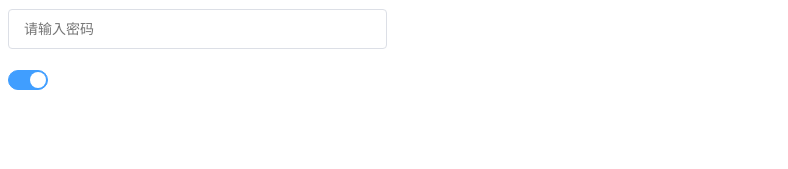
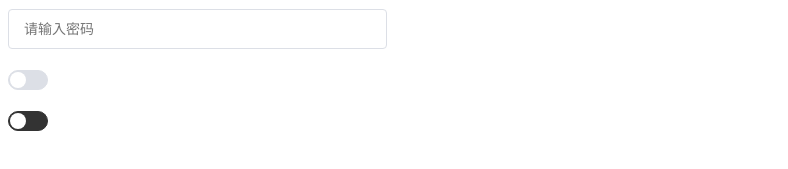
Before and after one commit to swaggylc/lc-ui, a Vue app: page / in a window 1280 px wide. Shown: the part 617-786 px from the top of the page, without its empty margins (0-788 px from the left). Built offline with nearby package versions, Linux system fonts and the light colour scheme; a web font is replaced by a local one.

Commit message:
完成自定义颜色

```diff
--- a/src/App.vue
+++ b/src/App.vue
@@ -99,7 +99,17 @@
   </div>
   <div class="row">
     <div class="col">
-      <lc-switch v-model="switchActive" :name="switchName"></lc-switch>
+      <lc-switch v-model="switchActive1" :name="switchName"></lc-switch>
+    </div>
+  </div>
+  <div class="row">
+    <div class="col">
+      <lc-switch
+        v-model="switchActive2"
+        :name="switchName"
+        activeColor="red"
+        inactiveColor="#333"
+      ></lc-switch>
     </div>
   </div>
 </template>
@@ -114,8 +124,9 @@ import { ref } from "vue";
 let visible = ref(false);
 let userName = ref("zs");
 let passWord = ref("");
-let switchName=ref('swaggy')
-let switchActive=ref('false')
+let switchName = ref("swaggy");
+let switchActive1 = ref(false);
+let switchActive2 = ref(false);
 const fn = () => {
   console.log("123");
 };
--- a/src/components/switch/LcSwitch.vue
+++ b/src/components/switch/LcSwitch.vue
@@ -4,7 +4,7 @@
     :class="{ 'is-checked': modelValue }"
     @click="changeActive"
   >
-    <span class="lc-switch_core">
+    <span class="lc-switch_core" ref="core">
       <span class="lc-switch_button"></span>
     </span>
   </div>
@@ -12,7 +12,14 @@
 
 <script setup>
 name: "LcSwitch";
-import { ref, defineProps, defineEmits, computed } from "vue";
+import {
+  ref,
+  defineProps,
+  defineEmits,
+  computed,
+  onMounted,
+  nextTick,
+} from "vue";
 const props = defineProps({
   name: {
     type: String,
@@ -22,13 +29,43 @@ const props = defineProps({
     type: Boolean,
     default: false,
   },
+  activeColor: {
+    type: String,
+    default: "#1ec63b",
+  },
+  inactiveColor: {
+    type: String,
+    default: "#dd001b",
+  },
 });
+
+let core = ref(null);
 
 let $emits = defineEmits(["update:modelValue"]);
 
 const changeActive = () => {
   $emits("update:modelValue", !props.modelValue);
+  //   在数据发生变化后，但dom还未更新，造成第一次点击不会出现变色的bug，应该在nextTick中调用
+  nextTick(() => {
+    changeColor();
+  });
 };
+/**
+ * @description: 更改颜色的方法
+ * @return {}
+ */
+const changeColor = () => {
+  if (props.activeColor != "#1ec63b" || props.inactiveColor != "#dd001b") {
+    // 改变switch的颜色
+    let color = props.modelValue ? props.activeColor : props.inactiveColor;
+    core.value.style.borderColor = color;
+    core.value.style.backgroundColor = color;
+  }
+};
+
+onMounted(() => {
+  changeColor();
+});
 </script>
 
 <style lang="scss" scoped>
```
Also changed, not shown: 1 other file (tests, documents, lock files or other folders).
